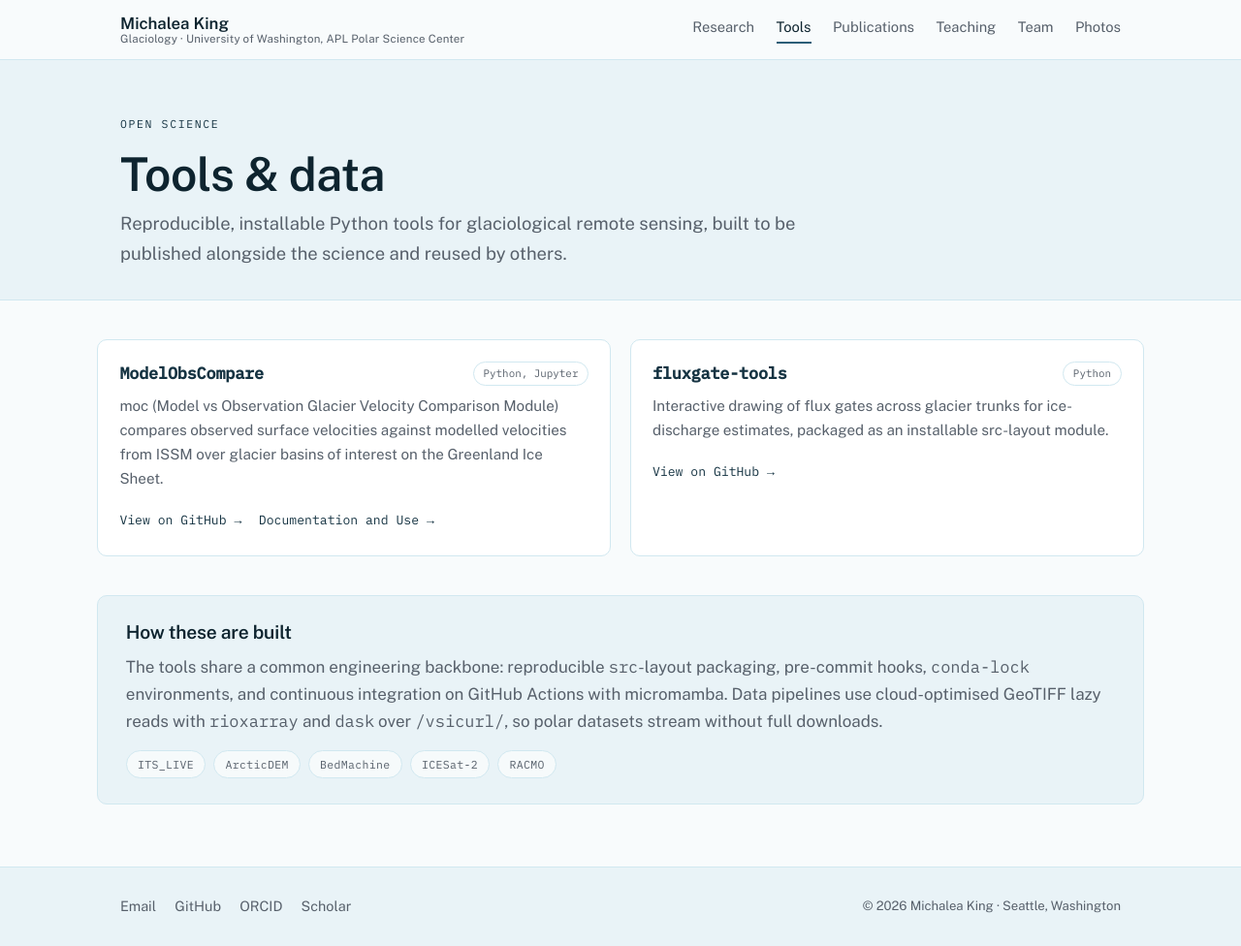
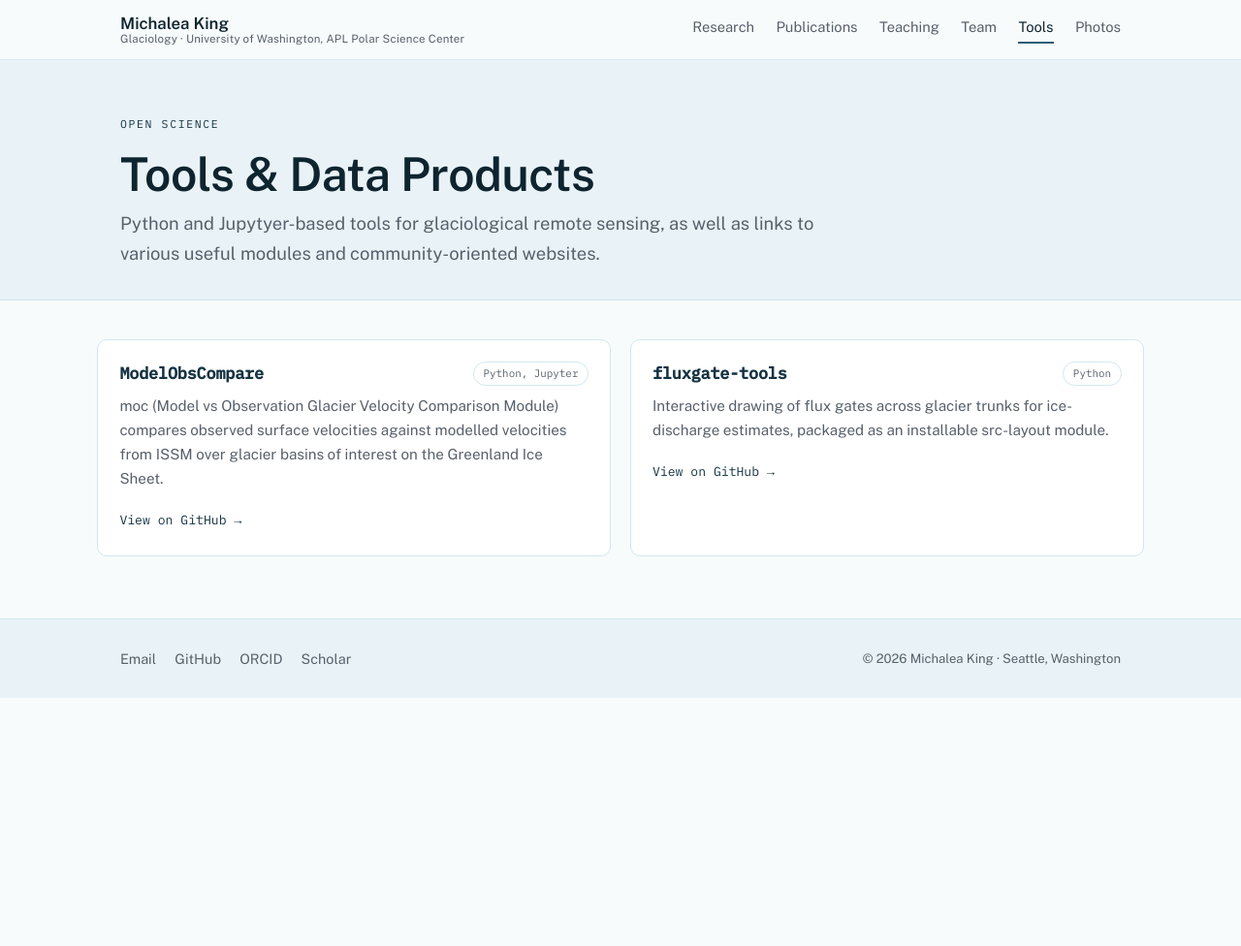
Before and after one commit to michaleaking/michaleaking.github.io, a Jekyll site: the page built from tools.html, in a window 1280 px wide and 976 px high. Shown: the whole window at 97% size. Built offline with Jekyll 4.4.1, drawn with Linux system fonts in a browser that asks for light colours.

```diff
--- a/_data/navigation.yml
+++ b/_data/navigation.yml
@@ -2,13 +2,13 @@
 # Each `url` must match the `permalink` set at the top of the matching page file.
 - title: Research
   url: /research/
-- title: Tools
-  url: /tools/
 - title: Publications
   url: /publications/
 - title: Teaching
   url: /teaching/
 - title: Team
   url: /group/
+- title: Tools
+  url: /tools/
 - title: Photos
   url: /photos/
--- a/_data/tools.yml
+++ b/_data/tools.yml
@@ -25,9 +25,9 @@
   featured: true
   lang: Python, Jupyter
   repo: https://github.com/michaleaking/ModelObsCompare
-  links:
-    - label: Documentation and Use
-      url: https://github.com/michaleaking/ModelObsCompare/
+  #links:
+  #  - label: Documentation and Use
+  #    url: https://github.com/michaleaking/ModelObsCompare/
   summary: >-
     moc (Model vs Observation Glacier Velocity Comparison Module) compares observed surface velocities against
     modelled velocities from ISSM over glacier basins of interest on the Greenland Ice Sheet.
--- a/tools.html
+++ b/tools.html
@@ -1,11 +1,11 @@
 ---
 layout: page
 permalink: /tools/
-title: Tools &amp; data
+title: Tools &amp; Data Products
 eyebrow: Open science
 lede: >-
-  Reproducible, installable Python tools for glaciological remote sensing,
-  built to be published alongside the science and reused by others.
+  Python and Jupytyer-based tools for glaciological remote sensing,
+  as well as links to various useful modules and community-oriented websites.
 ---
 
 <div class="grid grid-2">
@@ -20,21 +20,3 @@
   </article>
   {%- endfor -%}
 </div>
-
-<div class="note">
-  <h2>How these are built</h2>
-  <p>
-    The tools share a common engineering backbone: reproducible
-    <span class="mono">src</span>-layout packaging, pre-commit hooks,
-    <span class="mono">conda-lock</span> environments, and continuous
-    integration on GitHub Actions with micromamba. Data pipelines use
-    cloud-optimised GeoTIFF lazy reads with
-    <span class="mono">rioxarray</span> and <span class="mono">dask</span>
-    over <span class="mono">/vsicurl/</span>, so polar datasets stream
-    without full downloads.
-  </p>
-  <ul class="datachips">
-    <li>ITS_LIVE</li><li>ArcticDEM</li><li>BedMachine</li>
-    <li>ICESat-2</li><li>RACMO</li>
-  </ul>
-</div>
```
